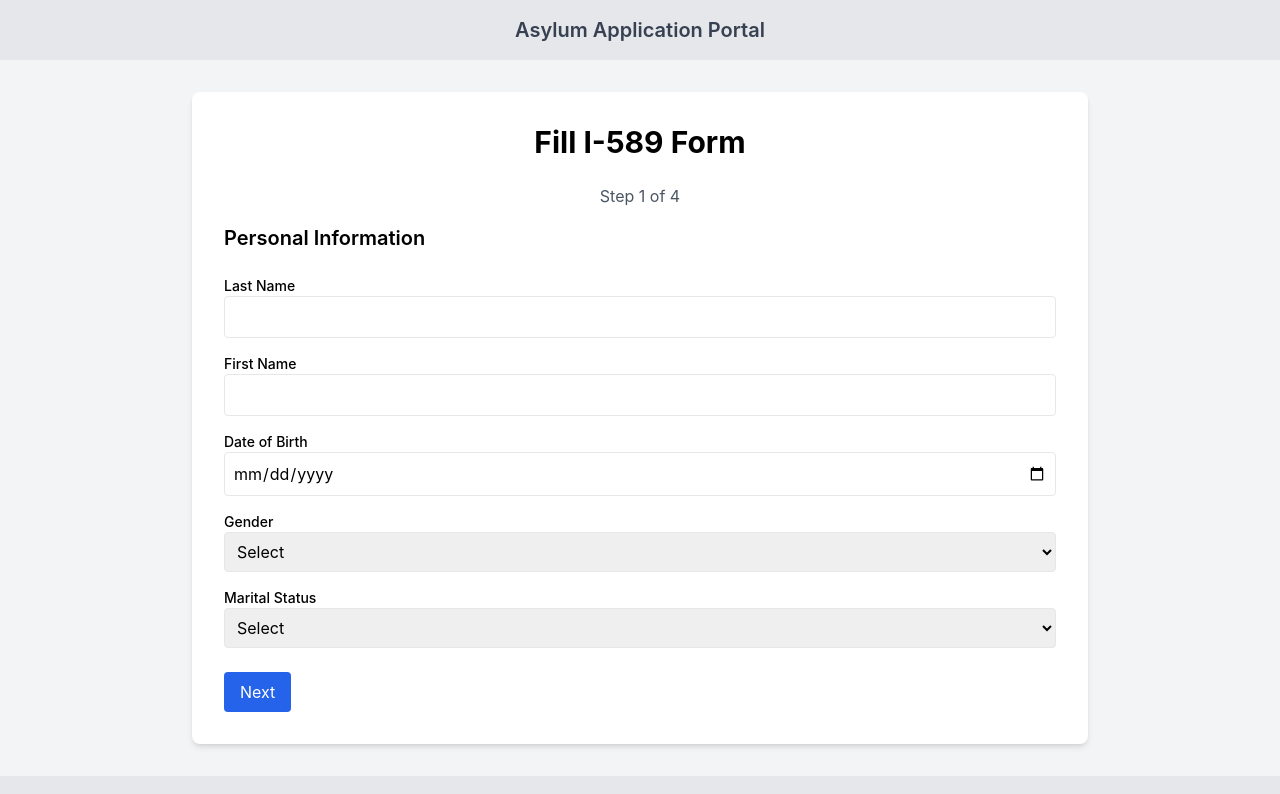
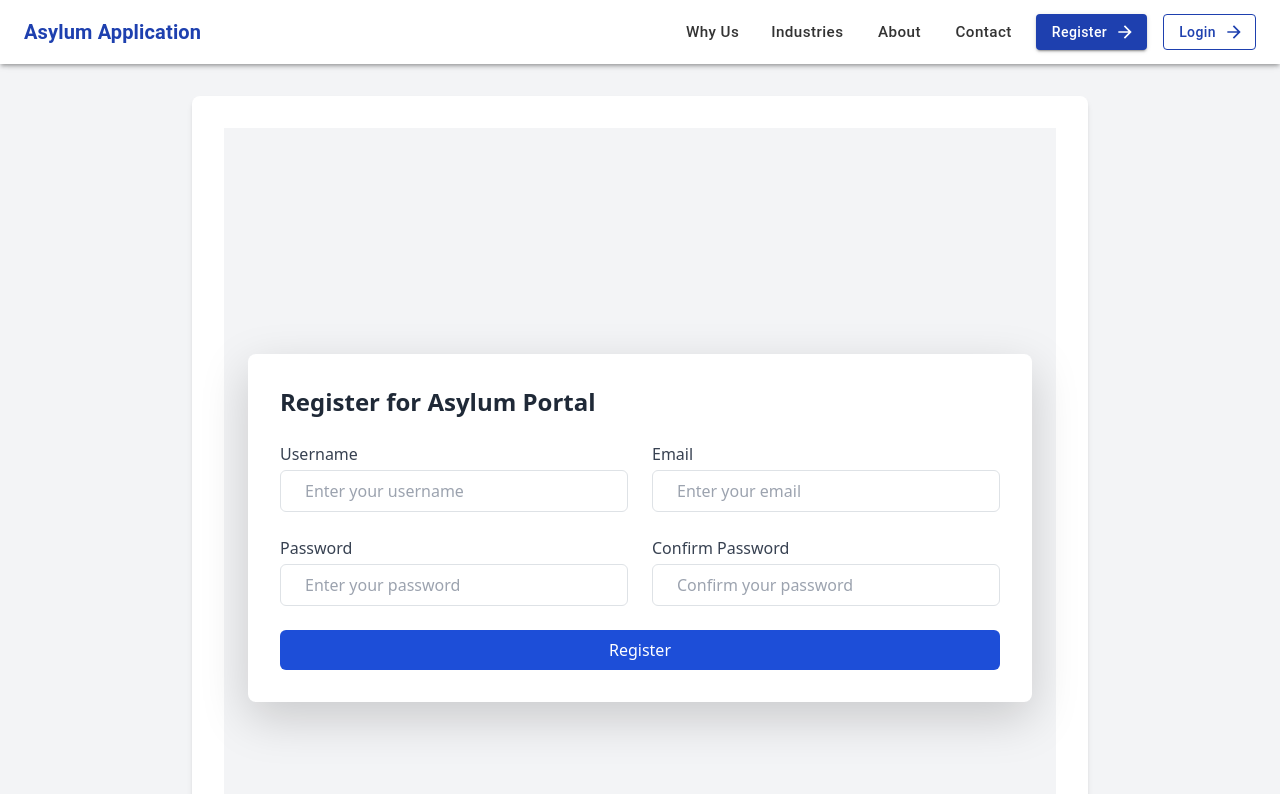
Before and after one commit to balar06/Asylum_FE, a React (Create React App) app: page /register in a window 1280 px wide. Shown: the top 794 px of the page. Built offline with nearby package versions, Linux system fonts and the light colour scheme.

Commit message:
layout commit

```diff
--- a/public/index.html
+++ b/public/index.html
@@ -24,7 +24,7 @@
       work correctly both with client-side routing and a non-root public URL.
       Learn how to configure a non-root public URL by running `npm run build`.
     -->
-    <title>React App</title>
+    <title>Asylum App</title>
   </head>
   <body>
     <noscript>You need to enable JavaScript to run this app.</noscript>
--- a/src/App.js
+++ b/src/App.js
@@ -1,17 +1,19 @@
 import './App.css';
-
 import React, { useState } from "react";
 import { useForm } from "react-hook-form";
-import { saveAs } from "file-saver";
+import { BrowserRouter as Router, Routes, Route } from 'react-router-dom';
 
-import PersonalInfoForm from "./components/PersonalInfoForm";
-import AddressForm from "./components/AddressForm";
-import SpouseInfoForm from "./components/SpouseInfoForm";
-import ChildrenInfoForm from "./components/ChildrenInfoForm";
 
-import { generatePdf } from "./utils/pdfHelper";
-import Header from "./components/Header";   // import header
-import Footer from "./components/Footer";   // import footer
+import Header from "./components/Header";
+import Footer from "./components/Footer";
+
+// Pages
+import WhyUs from './components/WhyUs';
+import Industries from './components/Industries';
+import About from './components/About';
+import Contact from './components/Contact';
+import Login from './components/Login';
+import Register from './components/Register';
 
 export default function App() {
   const { register, handleSubmit, control, trigger, formState: { errors } } = useForm({
@@ -19,81 +21,32 @@ export default function App() {
   });
 
   const [step, setStep] = useState(1);
-  const [loading, setLoading] = useState(false);
-  const [previewUrl, setPreviewUrl] = useState(null);
-
-  const nextStep = async () => {
-    const valid = await trigger();
-    if (valid) setStep((prev) => prev + 1);
-  };
-
-  const prevStep = () => setStep((prev) => prev - 1);
-
-  const onSubmit = async (data) => {
-    setLoading(true);
-    const pdfBytes = await generatePdf(data);
-    const blob = new Blob([pdfBytes], { type: "application/pdf" });
-    saveAs(blob, "filled_i-589.pdf");
-    setLoading(false);
-  };
-
-  const handlePreview = async () => {
-    const valid = await trigger();
-    if (!valid) return;
-    const data = await handleSubmit((d) => d)();
-    const pdfBytes = await generatePdf(data);
-    const blob = new Blob([pdfBytes], { type: "application/pdf" });
-    const url = URL.createObjectURL(blob);
-    setPreviewUrl(url);
-  };
 
   return (
+    <Router>
       <div className="min-h-screen bg-gray-100 flex flex-col items-center">
         <Header />
 
-      <main className="w-full max-w-4xl bg-white p-8 shadow-md rounded-lg my-8">
+        <main className="w-full max-w-4xl bg-white p-8 shadow-md rounded-lg my-8 mt-24">
+          <Routes>
+            <Route path="/" element={
+              <>
                 <h1 className="text-3xl font-bold mb-6 text-center">Fill I-589 Form</h1>
                 <div className="mb-4 text-center text-gray-600">Step {step} of 4</div>
-
-        <form onSubmit={handleSubmit(onSubmit)} className="space-y-6">
-          {step === 1 && <PersonalInfoForm register={register} errors={errors} />}
-          {step === 2 && <AddressForm register={register} errors={errors} />}
-          {step === 3 && <SpouseInfoForm register={register} />}
-          {step === 4 && <ChildrenInfoForm register={register} control={control} />}
-
-          <div className="flex justify-between mt-6">
-            {step > 1 && (
-              <button type="button" onClick={prevStep} className="bg-gray-400 text-white px-4 py-2 rounded hover:bg-gray-500">
-                Back
-              </button>
-            )}
-            {step < 4 && (
-              <button type="button" onClick={nextStep} className="bg-blue-600 text-white px-4 py-2 rounded hover:bg-blue-700">
-                Next
-              </button>
-            )}
-            {step === 4 && (
-              <div className="flex gap-4">
-                <button type="button" onClick={handlePreview} className="bg-yellow-500 text-white px-4 py-2 rounded hover:bg-yellow-600">
-                  Preview PDF
-                </button>
-                <button type="submit" disabled={loading} className="bg-green-600 text-white px-4 py-2 rounded hover:bg-green-700">
-                  {loading ? "Generating..." : "Download PDF"}
-                </button>
-              </div>
-            )}
-          </div>
-        </form>
-
-        {previewUrl && (
-          <div className="mt-6">
-            <h2 className="text-lg font-semibold mb-2">PDF Preview:</h2>
-            <iframe src={previewUrl} title="PDF Preview" className="w-full h-96 border rounded"></iframe>
-          </div>
-        )}
+                {/* Add your form steps here */}
+              </>
+            } />
+            <Route path="/why-us" element={<WhyUs />} />
+            <Route path="/industries" element={<Industries />} />
+            <Route path="/about" element={<About />} />
+            <Route path="/contact" element={<Contact />} />
+            <Route path="/login" element={<Login />} />
+            <Route path="/register" element={<Register />} />
+          </Routes>
         </main>
 
         <Footer />
       </div>
+    </Router>
   );
 }
--- /dev/null
+++ b/src/components/About.js
@@ -0,0 +1,10 @@
+import React from 'react';
+
+export default function About() {
+  return (
+    <div>
+      <h2 className="text-2xl font-bold mb-4">Why Us</h2>
+      <p>Welcome to the About page of the Asylum Application Portal.</p>
+    </div>
+  );
+}
--- /dev/null
+++ b/src/components/Contact.js
@@ -0,0 +1,10 @@
+import React from 'react';
+
+export default function Contact() {
+  return (
+    <div>
+      <h2 className="text-2xl font-bold mb-4">Why Us</h2>
+      <p>Welcome to the Contact Us page of the Asylum Application Portal.</p>
+    </div>
+  );
+}
--- a/src/components/Footer.js
+++ b/src/components/Footer.js
@@ -2,8 +2,8 @@ import React from 'react';
 
 export default function Footer() {
   return (
-    <footer className="w-full bg-gray-200 text-gray-700 py-4 mt-auto">
-      <div className="max-w-4xl mx-auto px-4 text-center text-sm">
+    <footer className="w-full border-t bg-gray-50 text-gray-600 py-4 mt-auto">
+      <div className="max-w-7xl mx-auto px-4 text-center text-sm">
         &copy; {new Date().getFullYear()} Asylum Application Portal. All rights reserved.
       </div>
     </footer>
--- a/src/components/Header.js
+++ b/src/components/Header.js
@@ -1,11 +1,69 @@
 import React from 'react';
+import {
+  AppBar,
+  Toolbar,
+  Typography,
+  Button,
+  Stack,
+} from '@mui/material';
+import ArrowForwardIcon from '@mui/icons-material/ArrowForward';
+import { Link } from 'react-router-dom';
 
 export default function Header() {
+  const navLinks = [
+    { label: 'Why Us', path: '/why-us' },
+    { label: 'Industries', path: '/industries' },
+    { label: 'About', path: '/about' },
+    { label: 'Contact', path: '/contact' },
+  ];
+
   return (
-    <header className="w-full bg-gray-200 text-gray-700 py-4 mt-auto">
-      <div className="max-w-4xl mx-auto px-4 text-center text-xl font-semibold">
-        Asylum Application Portal
-      </div>
-    </header>
+    <AppBar position="fixed" elevation={3} sx={{ backgroundColor: '#ffffff', color: '#333' }}>
+      <Toolbar sx={{ justifyContent: 'space-between' }}>
+        {/* Logo */}
+        <Typography
+          component={Link}
+          to="/"
+          variant="h6"
+          sx={{ fontWeight: 'bold', color: '#1e40af', textDecoration: 'none' }}
+        >
+          Asylum Application
+        </Typography>
+
+        {/* Navigation Links + Buttons */}
+        <Stack direction="row" spacing={2} alignItems="center">
+          {navLinks.map((link) => (
+            <Button
+              key={link.label}
+              component={Link}
+              to={link.path}
+              color="inherit"
+              sx={{ fontSize: '0.95rem', textTransform: 'none' }}
+            >
+              {link.label}
+            </Button>
+          ))}
+
+          <Button
+            component={Link}
+            to="/register"
+            variant="contained"
+            sx={{ bgcolor: '#1e40af', color: '#fff', textTransform: 'none' }}
+            endIcon={<ArrowForwardIcon />}
+          >
+            Register
+          </Button>
+          <Button
+            component={Link}
+            to="/login"
+            variant="outlined"
+            sx={{ color: '#1e40af', borderColor: '#1e40af', textTransform: 'none' }}
+            endIcon={<ArrowForwardIcon />}
+          >
+            Login
+          </Button>
+        </Stack>
+      </Toolbar>
+    </AppBar>
   );
 }
--- /dev/null
+++ b/src/components/Industries.js
@@ -0,0 +1,10 @@
+import React from 'react';
+
+export default function Industries() {
+  return (
+    <div>
+      <h2 className="text-2xl font-bold mb-4">Why Us</h2>
+      <p>Welcome to the Industries page of the Asylum Application Portal.</p>
+    </div>
+  );
+}
--- /dev/null
+++ b/src/components/Login.js
@@ -0,0 +1,50 @@
+import React, { useState } from 'react';
+
+export default function Login() {
+  const [username, setUsername] = useState('');
+  const [password, setPassword] = useState('');
+
+  const handleLogin = () => {
+    console.log('Logging in with:', username, password);
+  };
+
+  return (
+    <div className="flex justify-center items-center min-h-screen bg-gray-100 px-4">
+      <div className="bg-white p-8 rounded-lg shadow-lg w-full max-w-md">
+        <h2 className="text-2xl font-bold mb-6 text-gray-800">Login to Asylum Portal</h2>
+
+        <form className="space-y-4">
+          <div>
+            <label className="block text-gray-700 font-medium mb-1">Username</label>
+            <input
+              type="text"
+              value={username}
+              onChange={(e) => setUsername(e.target.value)}
+              className="w-full border border-gray-300 rounded-md px-4 py-2 focus:outline-none focus:ring-2 focus:ring-blue-600"
+              placeholder="Enter your username"
+            />
+          </div>
+
+          <div>
+            <label className="block text-gray-700 font-medium mb-1">Password</label>
+            <input
+              type="password"
+              value={password}
+              onChange={(e) => setPassword(e.target.value)}
+              className="w-full border border-gray-300 rounded-md px-4 py-2 focus:outline-none focus:ring-2 focus:ring-blue-600"
+              placeholder="Enter your password"
+            />
+          </div>
+
+          <button
+            type="button"
+            onClick={handleLogin}
+            className="w-full bg-blue-700 text-white py-2 rounded-md hover:bg-blue-800 transition duration-200"
+          >
+            Login
+          </button>
+        </form>
+      </div>
+    </div>
+  );
+}
--- /dev/null
+++ b/src/components/Register.js
@@ -0,0 +1,93 @@
+import React, { useState } from 'react';
+
+export default function Register() {
+  const [formData, setFormData] = useState({
+    username: '',
+    email: '',
+    password: '',
+    confirmPassword: '',
+  });
+
+  const handleChange = (e) => {
+    setFormData((prev) => ({
+      ...prev,
+      [e.target.name]: e.target.value,
+    }));
+  };
+
+  const handleRegister = () => {
+    if (formData.password !== formData.confirmPassword) {
+      alert('Passwords do not match');
+      return;
+    }
+    console.log('Registering:', formData);
+  };
+
+  return (
+    <div className="flex justify-center items-center min-h-screen bg-gray-100 px-4">
+      <div className="bg-white p-8 rounded-lg shadow-lg w-full max-w-4xl">
+        <h2 className="text-2xl font-bold mb-6 text-gray-800">Register for Asylum Portal</h2>
+
+        <form className="grid grid-cols-1 md:grid-cols-2 gap-6">
+          <div>
+            <label className="block text-gray-700 font-medium mb-1">Username</label>
+            <input
+              type="text"
+              name="username"
+              value={formData.username}
+              onChange={handleChange}
+              className="w-full border border-gray-300 rounded-md px-4 py-2 focus:outline-none focus:ring-2 focus:ring-blue-600"
+              placeholder="Enter your username"
+            />
+          </div>
+
+          <div>
+            <label className="block text-gray-700 font-medium mb-1">Email</label>
+            <input
+              type="email"
+              name="email"
+              value={formData.email}
+              onChange={handleChange}
+              className="w-full border border-gray-300 rounded-md px-4 py-2 focus:outline-none focus:ring-2 focus:ring-blue-600"
+              placeholder="Enter your email"
+            />
+          </div>
+
+          <div>
+            <label className="block text-gray-700 font-medium mb-1">Password</label>
+            <input
+              type="password"
+              name="password"
+              value={formData.password}
+              onChange={handleChange}
+              className="w-full border border-gray-300 rounded-md px-4 py-2 focus:outline-none focus:ring-2 focus:ring-blue-600"
+              placeholder="Enter your password"
+            />
+          </div>
+
+          <div>
+            <label className="block text-gray-700 font-medium mb-1">Confirm Password</label>
+            <input
+              type="password"
+              name="confirmPassword"
+              value={formData.confirmPassword}
+              onChange={handleChange}
+              className="w-full border border-gray-300 rounded-md px-4 py-2 focus:outline-none focus:ring-2 focus:ring-blue-600"
+              placeholder="Confirm your password"
+            />
+          </div>
+
+          <div className="md:col-span-2">
+            <button
+              type="button"
+              onClick={handleRegister}
+              className="w-full bg-blue-700 text-white py-2 rounded-md hover:bg-blue-800 transition duration-200"
+            >
+              Register
+            </button>
+          </div>
+        </form>
+      </div>
+    </div>
+  );
+}
--- /dev/null
+++ b/src/components/WhyUs.js
@@ -0,0 +1,10 @@
+import React from 'react';
+
+export default function WhyUs() {
+  return (
+    <div>
+      <h2 className="text-2xl font-bold mb-4">Why Us</h2>
+      <p>Welcome to the Why Us page of the Asylum Application Portal.</p>
+    </div>
+  );
+}
--- a/src/index.js
+++ b/src/index.js
@@ -3,6 +3,8 @@ import ReactDOM from 'react-dom/client';
 import './index.css';
 import App from './App';
 import reportWebVitals from './reportWebVitals';
+import 'bootstrap/dist/css/bootstrap.min.css';
+
 
 const root = ReactDOM.createRoot(document.getElementById('root'));
 root.render(
```
Also changed, not shown: package.json (+8 -1 lines), 1 other file (tests, documents, lock files or other folders). Lines whose indentation alone changed are shown as unchanged.
